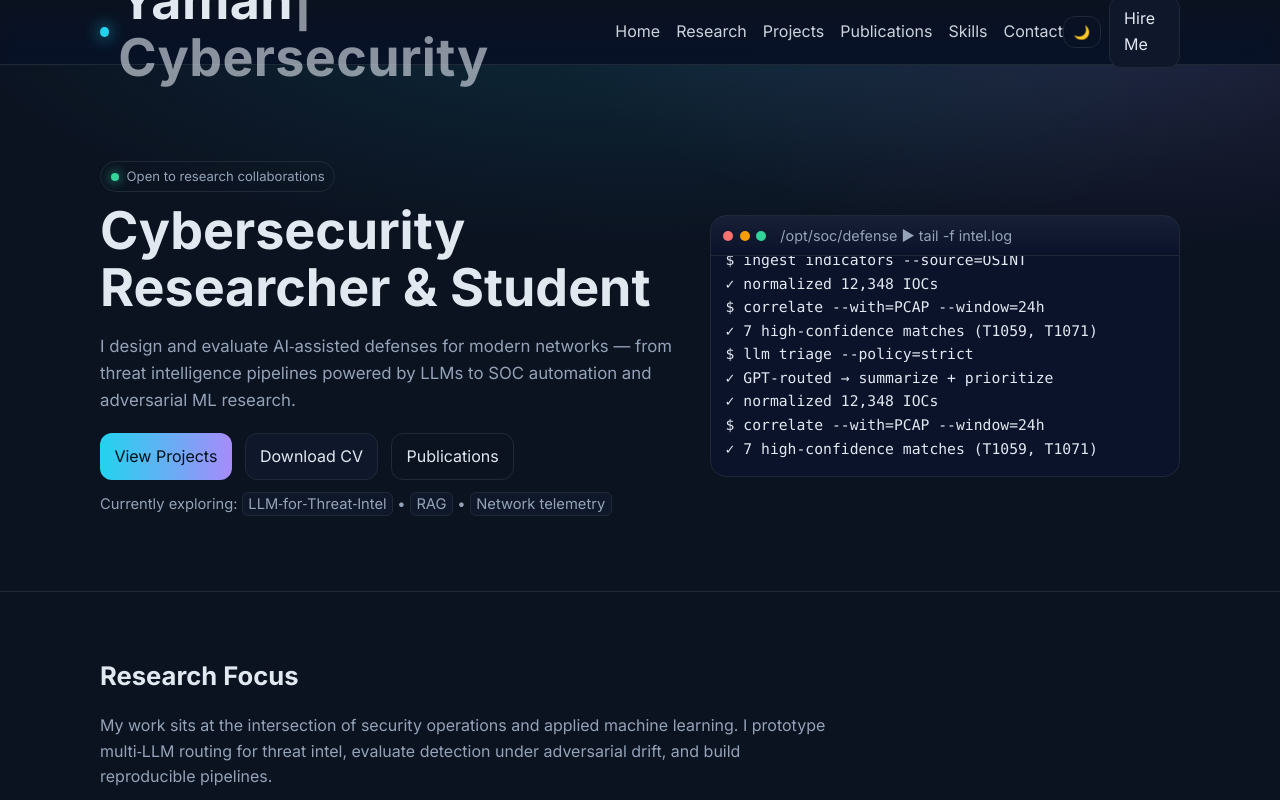
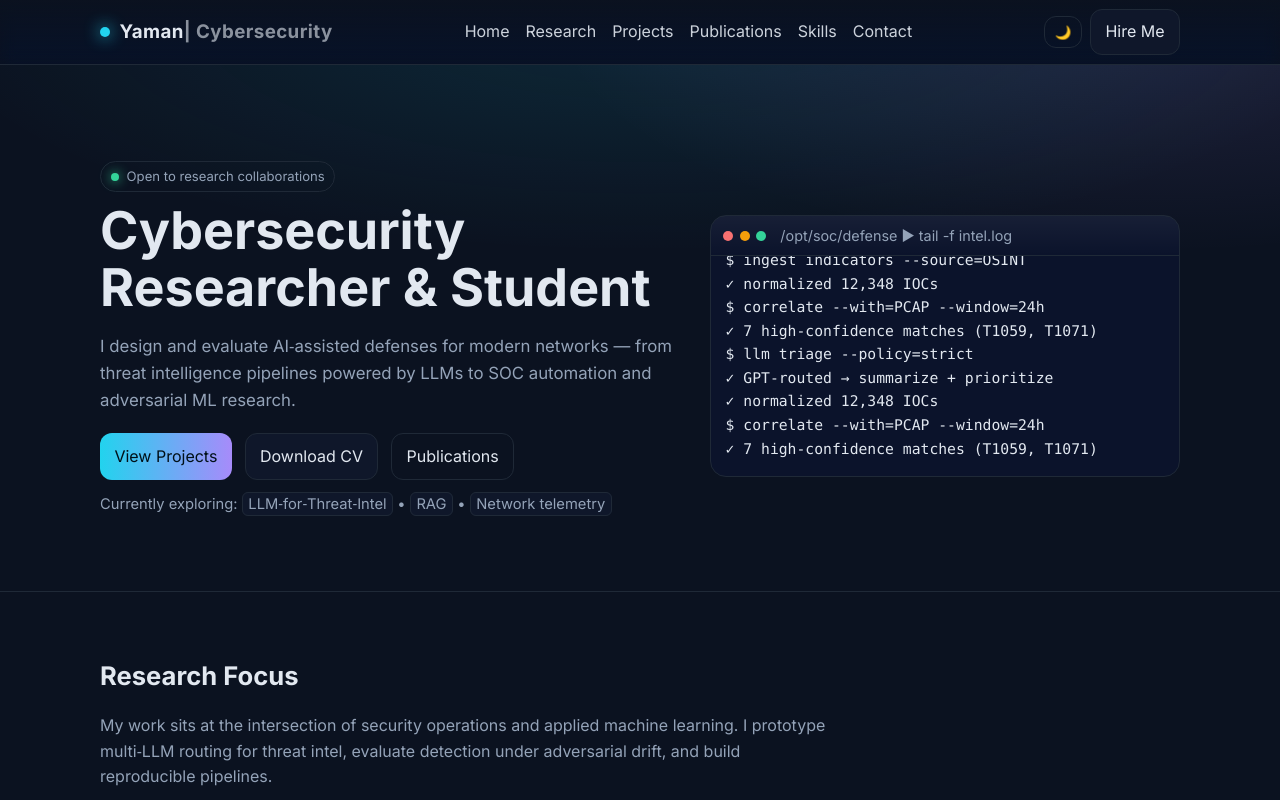
Before and after one commit to yamanshrestha/portfolio, a plain HTML site: page index.html in a window 1280 px wide. Shown: the top 800 px of the page. Drawn offline with Linux system fonts and the light colour scheme.

Commit message:
Update index.html

```diff
--- a/index.html
+++ b/index.html
@@ -14,7 +14,7 @@
 <body>
   <header role="banner">
     <div class="container nav" aria-label="Primary">
-      <div class="brand"><span class="dot" aria-hidden="true"></span><h1>Yaman<span style="opacity:.6">| Cybersecurity</h1></span></div>
+      <div class="brand"><span class="dot" aria-hidden="true"></span><h3>Yaman<span style="opacity:.6">| Cybersecurity</h3></span></div>
       <button class="menu-toggle btn ghost" aria-controls="nav-menu" aria-expanded="false" id="menuBtn">Menu</button>
       <nav>
         <ul id="nav-menu" aria-label="Section links">
```
